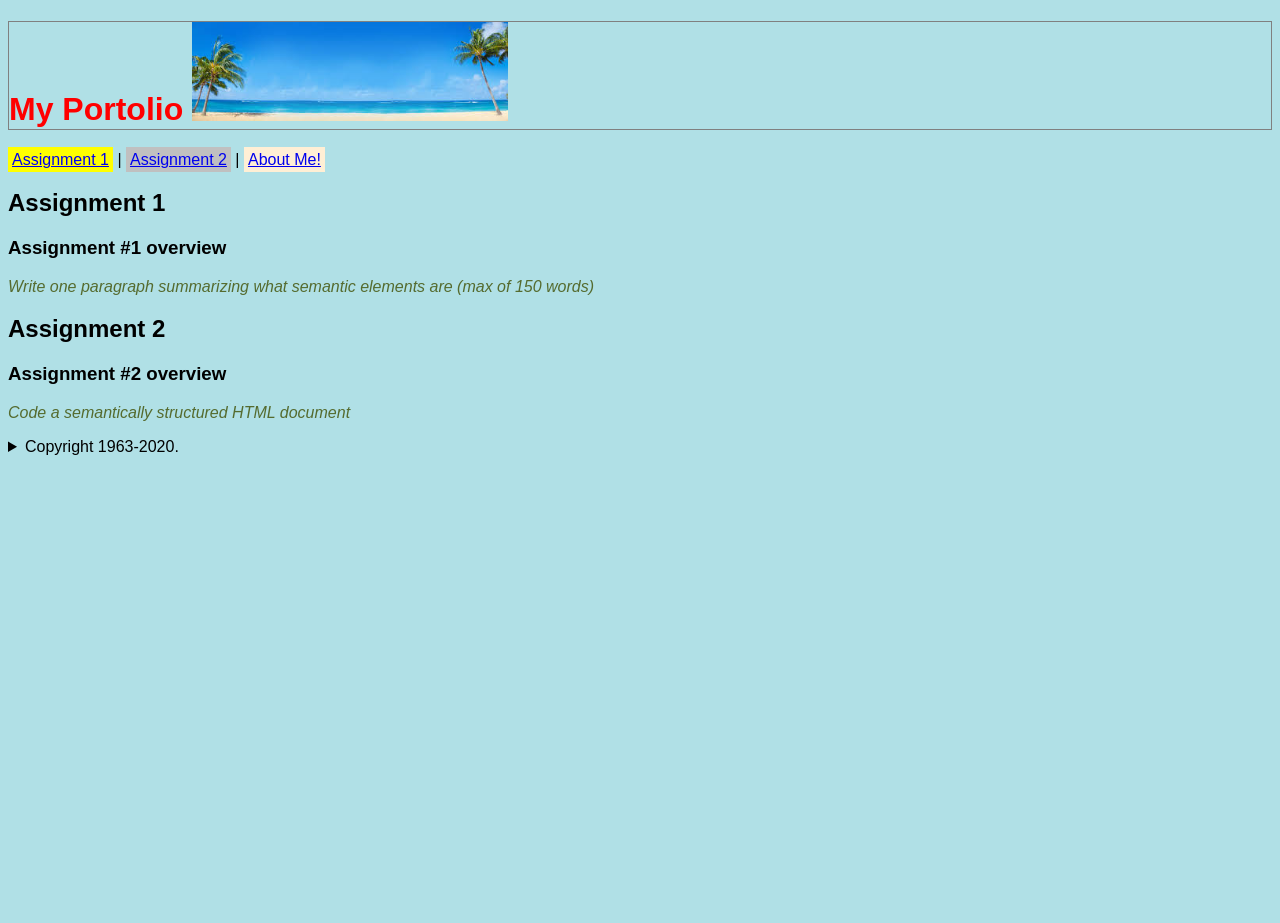
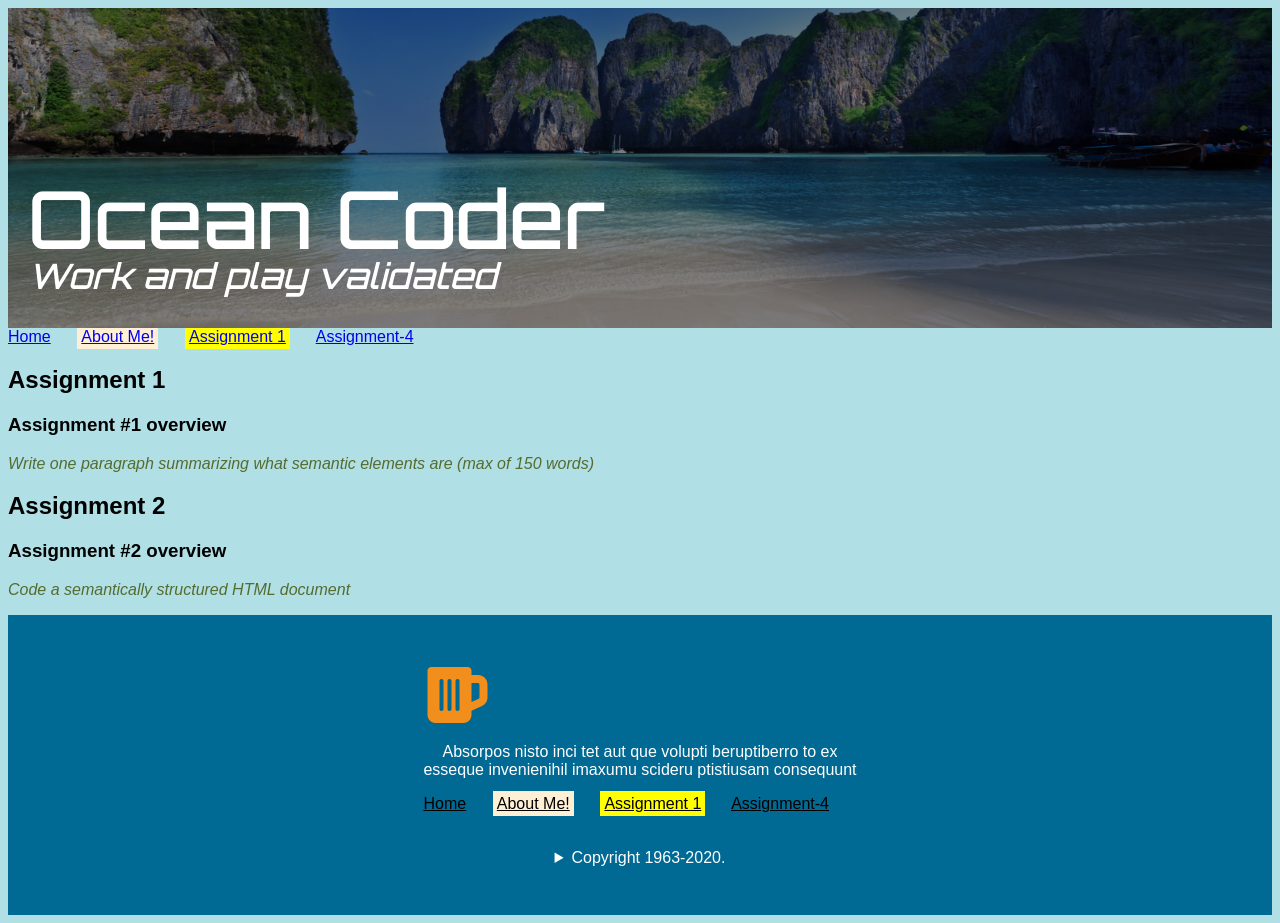
Before and after one commit to april301975/portfolio2019, a plain HTML site: page index.html in a window 1280 px wide. Before the commit the page ends 800 px from the top, so only its background shows below. Drawn offline with Linux system fonts and the light colour scheme.

Commit message:
changes for assignment 5 part 2

```diff
--- a/index.html
+++ b/index.html
@@ -2,11 +2,14 @@
 <html lang="en" dir="ltr">
   <head>
     <meta charset="utf-8">
-    <title>My Portfolio</title>
+    <title>Thai's Portfolio</title>
+    <script src="https://kit.fontawesome.com/c45d99654e.js" crossorigin="anonymous"></script>
+    <link href="https://fonts.googleapis.com/css?family=Orbitron:500&display=swap" rel="stylesheet">
+
     <link rel="stylesheet" type="text/css" href="styles/stylesheet.css">
   </head>
   <body>
-    <header>
+    <!-- <header>
       <h1>My Portolio
         <img src="images/beach-banner.jpg" alt="beach" title="beach">
       </h1>
@@ -14,9 +17,22 @@
       <nav>
         <a href="assignment-1.html">Assignment 1</a> |
         <a href="#">Assignment 2</a> |
-        <a href="about-me.html">About Me!</a>
+
       </nav>
+    </header> -->
+    <header class="ocean-coder-banner">
+      <h1 class="banner-h1">Ocean Coder</h1>
+      <h3 class="banner-h3">Work and play validated</h3>
     </header>
+    <nav class="cat-box-nav nav-text">
+        <a href="index.html">Home</a>&nbsp;&nbsp;&nbsp;&nbsp;&nbsp;
+        <a href="about-me.html">About Me!</a>&nbsp;&nbsp;&nbsp;&nbsp;&nbsp;
+        <a href="assignment-1.html">Assignment 1</a>&nbsp;&nbsp;&nbsp;&nbsp;&nbsp;
+        <a href="https://april301975.github.io/Homework-4/">Assignment-4</a>&nbsp;&nbsp;&nbsp;&nbsp;&nbsp;
+
+
+    </nav>
+
 
     <section>
       <h2>Assignment 1</h2>
@@ -35,11 +51,40 @@
 
     </section>
 
-    <footer>
+    <!-- <footer>
       <details>
         <summary>Copyright 1963-2020.</summary>
         <p> - by Thai Huynh Inc. All Rights Reserved.</p>
       </details>
+    </footer> -->
+
+    <footer class=" footer-section oc-box-footer  ">
+      <section>
+      <!-- <figure>
+        <img src="lesson04-mock5-cat-logo.png" alt="Rent a cat" title="Rent a cat">
+      </figure> -->
+      <i class="fas fa-beer fa-4x"></i>
+
+      <p>Absorpos nisto inci tet aut que volupti beruptiberro to ex<br>
+      esseque invenienihil imaxumu scideru ptistiusam consequunt</p>
+
+      <nav class="footer-nav">
+
+        <a href="index.html">Home</a>&nbsp;&nbsp;&nbsp;&nbsp;&nbsp;
+        <a href="about-me.html">About Me!</a>&nbsp;&nbsp;&nbsp;&nbsp;&nbsp;
+        <a href="assignment-1.html">Assignment 1</a>&nbsp;&nbsp;&nbsp;&nbsp;&nbsp;
+        <a href="https://april301975.github.io/Homework-4/">Assignment-4</a>&nbsp;&nbsp;&nbsp;&nbsp;&nbsp;
+
+
+      </nav>
+      <br><br>
+      <details>
+        <summary>Copyright 1963-2020.</summary>
+        <p> - by Thai Huynh Inc. All Rights Reserved.</p>
+      </details>
+    </section>
     </footer>
+
+
   </body>
 </html>
--- a/styles/stylesheet.css
+++ b/styles/stylesheet.css
@@ -4,13 +4,59 @@ body {
   font-size: 12pt;
 }
 
+
+.ocean-coder-banner {
+  height: 300px;
+  /* width: 30em; */
+  padding: 10px 10px 10px 20px;   /* top right bottom left  */
+  /* border: 0px solid red; */
+  /* margin: 0px; */
+  /* background-color: #0086AB; */ /* #0086AB */
+  background-image: linear-gradient(rgba(0, 0, 0, 0.5), rgba(0, 0, 0, 0.5)),url("../images/phiphi-islands.jpg");
+  /* height: 50%; */
+  background-position: center;
+  background-repeat: no-repeat;
+  background-size: cover;
+  position: relative;
+}
+.banner-h1 {
+  font-family: 'Orbitron', sans-serif;
+  font-weight: 500;
+  font-size: 80px;
+  color: white;
+  /* border: 1px solid; */
+  height: 70px;
+  margin: 150px 0px 0px 0px;
+}
+.banner-h3 {
+  font-family: 'Orbitron', sans-serif;
+  font-weight: 500;
+  font-size: 35px;
+  font-style: italic;
+
+  color: white;
+  /* border: 1px solid; */
+  height: 48px;
+  margin: 16px 0px 0px 0px;
+
+}
+
 h1 {
   color: blue;
 }
 
-p {
-color: red;
+footer p {
+  color: white;
+  text-align: center;
 }
+footer details {
+  text-align: center;
+}
+.fa-beer {
+  color: #f28e1c;
+
+}
+
 
 .important {
   font-weight: bold;
@@ -55,13 +101,44 @@ a[href="about-me.html"] {
   padding: .25rem;
 }
 
-h1 {
+/* h1 {
   color: red;
   border-style:solid ;
   border-width: 1px;
   border-color: gray;
-}
+} */
 
 img {
   width: 25%;  /* not advisable to set both width and height - width is usually preferred, then height will proportionally adjusted    */
 }
+
+
+.footer-section {
+  display: flex;
+  align-items: center;
+  justify-content: center;
+
+}
+
+
+.oc-box-footer {
+  height: 300px;
+  background-color: #006994;
+  font-family: sans-serif;
+  font-weight: lighter;
+  font-style: normal;
+  font-size: 16px;
+  color: white;
+}
+
+.footer-nav  {
+  font-family: sans-serif;
+  font-size: 16px;
+  color: white;
+  font-weight: bolder;
+
+}
+
+.footer-nav a {
+  color: black;
+}
```
Also changed, not shown: images/phiphi-islands.jpg (added).
